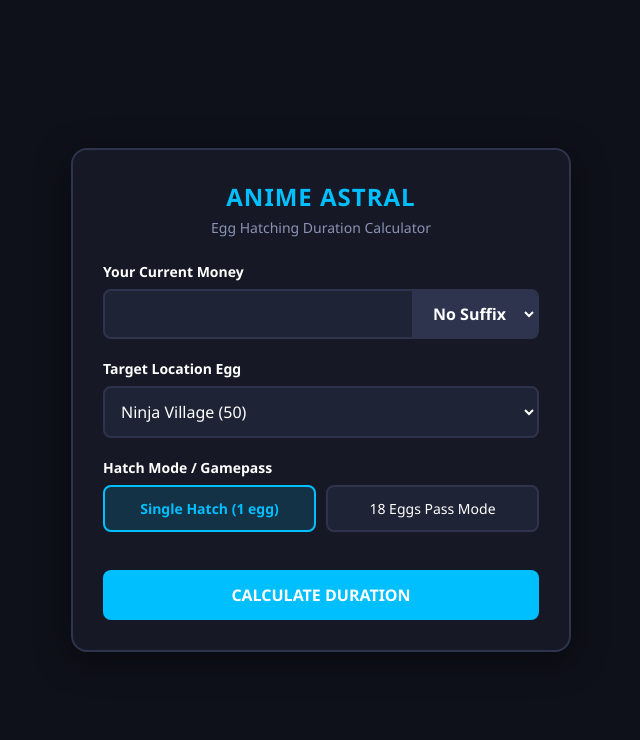
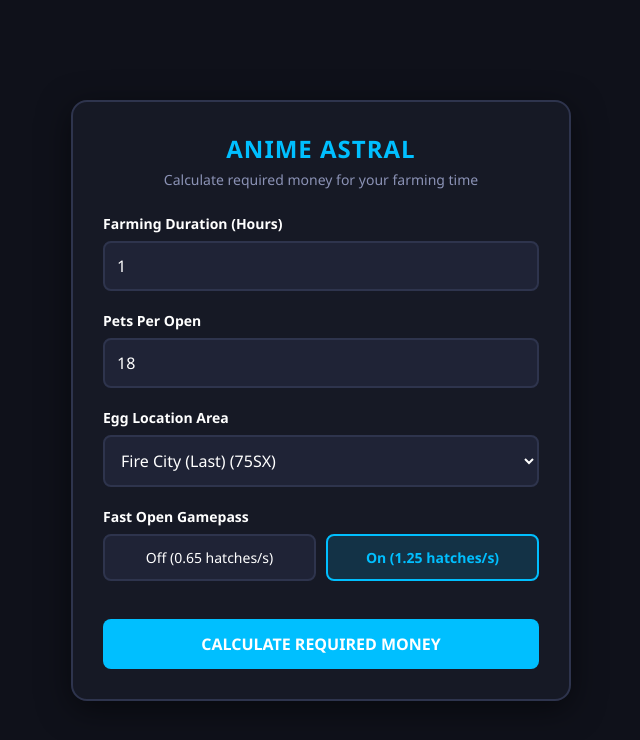
Before and after one commit to exitlaghekaban3-spec/egg_calculator, a Flask app: page / in a window 1280 px wide. Shown: the top 740 px of the page, without its empty margins (319-959 px from the left). Run offline with Flask 3, Linux system fonts and the light colour scheme.

Commit message:
Add files via upload

```diff
--- a/app.py
+++ b/app.py
@@ -3,7 +3,6 @@ from flask import Flask, render_template, request, redirect, url_for, session
 app = Flask(__name__)
 app.secret_key = 'anime-astral-egg-calculator-secret-key'
 
-# Extended suffixes to match your rank calculator
 SUFFIXES = {
     'K': 1_000,
     'M': 1_000_000,
@@ -19,7 +18,6 @@ def parse_game_number(val_str):
     if not val_str:
         return 0.0
     val_str = str(val_str).strip().upper().replace(',', '.')
-
     sorted_suffixes = sorted(SUFFIXES.items(), key=lambda x: len(x[0]), reverse=True)
     for suffix, multiplier in sorted_suffixes:
         if val_str.endswith(suffix):
@@ -43,7 +41,6 @@ def format_game_number(num):
             return f"{formatted}{suffix}"
     return f"{num:.2f}".rstrip('0').rstrip('.')
 
-# English locations setup
 LOCATIONS = {
     "Ninja Village": parse_game_number("50"),
     "Namek City": parse_game_number("3.5K"),
@@ -53,78 +50,59 @@ LOCATIONS = {
     "Slayer Village": parse_game_number("250B"),
     "Clover Island": parse_game_number("175T"),
     "Summer Art Online": parse_game_number("25QA"),
-    "Fire City": parse_game_number("75SX")
+    "Fire City (Last)": parse_game_number("75SX")
 }
 
-# Generate location list with prices for the select menu
 LOCATION_OPTIONS = [(loc, f"{loc} ({format_game_number(price)})") for loc, price in LOCATIONS.items()]
-
-def format_time(seconds):
-    if seconds <= 0:
-        return "0s"
-    minutes = seconds // 60
-    remaining_seconds = int(seconds % 60)
-    hours = minutes // 60
-    remaining_minutes = int(minutes % 60)
-    days = hours // 24
-    remaining_hours = int(hours % 24)
-
-    parts = []
-    if days > 0: parts.append(f"{int(days)}d")
-    if hours > 0: parts.append(f"{remaining_hours}h")
-    if minutes > 0: parts.append(f"{remaining_minutes}m")
-    if remaining_seconds > 0 or not parts: parts.append(f"{remaining_seconds}s")
-    return " ".join(parts)
 
 @app.route("/", methods=["GET", "POST"])
 def index():
     if request.method == "POST":
         selected_loc = request.form.get("location")
-        money_raw = request.form.get("money", "0").replace(',', '.')
-        selected_suffix = request.form.get("money_suffix", "")
-        hatch_mode = request.form.get("hatch_mode", "1") # 1 egg or 18 eggs
+        hours_raw = request.form.get("hours", "1").replace(',', '.')
+        pets_per_open_raw = request.form.get("pets_per_open", "1")
+        has_fast_open = request.form.get("fast_open") == "yes"
 
         try:
-            base_money = float(money_raw)
+            hours = float(hours_raw)
         except ValueError:
-            base_money = 0.0
+            hours = 1.0
 
-        money_suffix_value = SUFFIXES.get(selected_suffix, 1)
-        total_user_money = base_money * money_suffix_value
+        try:
+            pets_per_open = int(pets_per_open_raw)
+        except ValueError:
+            pets_per_open = 1
 
-        # Base price for 1 single egg opening
-        base_egg_cost = LOCATIONS.get(selected_loc, 0.0)
+        # Переводим часы в секунды
+        total_seconds = hours * 3600
 
-        if hatch_mode == "18":
-            # 18 eggs hatch mode uses 1 SX per 30 mins (1800s) on the last location (75SX base)
-            # This perfectly scales the speed across all locations
-            eggs_per_second = 1.0
-            cost_per_second = (base_egg_cost / 75.0) * (1_000_000_000_000_000_000_000 / 1800.0)
-        else:
-            # Standard single hatch mode (1 egg)
-            eggs_per_second = 1.0
-            cost_per_second = base_egg_cost * eggs_per_second
+        # Базовая цена одного яйца в выбранной локации
+        single_egg_cost = LOCATIONS.get(selected_loc, 0.0)
 
-        if cost_per_second > 0 and total_user_money > 0:
-            time_seconds = total_user_money / cost_per_second
-            time_formatted = format_time(time_seconds)
-            total_eggs_can_hatch = int(time_seconds * eggs_per_second * (18 if hatch_mode == "18" else 1))
-        else:
-            time_formatted = "0s (No money or cost)"
-            total_eggs_can_hatch = 0
+        # Скорость открытий в секунду (Базовая vs Геймпас Fast Open)
+        hatches_per_second = 1.25 if has_fast_open else 0.65
+
+        # Считаем полную стоимость за одну секунду фарма
+        cost_per_second = single_egg_cost * pets_per_open * hatches_per_second
+
+        # Итоговый нужный бюджет
+        required_money = cost_per_second * total_seconds
+        total_eggs_to_open = int(hatches_per_second * pets_per_open * total_seconds)
 
         session["egg_calc_data"] = {
             "result": {
                 "location": selected_loc,
-                "money_spent": format_game_number(total_user_money),
-                "time_duration": time_formatted,
-                "total_eggs": f"{total_eggs_can_hatch:,}"
+                "hours": hours,
+                "pets_per_open": pets_per_open,
+                "fast_open": "Enabled" if has_fast_open else "Disabled",
+                "total_eggs": f"{total_eggs_to_open:,}",
+                "required_money": format_game_number(required_money)
             },
             "inputs": {
-                "money": money_raw,
-                "money_suffix": selected_suffix,
+                "hours": hours_raw,
+                "pets_per_open": pets_per_open_raw,
                 "location": selected_loc,
-                "hatch_mode": hatch_mode
+                "fast_open": "yes" if has_fast_open else "no"
             }
         }
         return redirect(url_for("index"))
@@ -132,10 +110,10 @@ def index():
     data = session.pop("egg_calc_data", None)
     result = data.get("result") if data else None
     inputs = data.get("inputs") if data else {
-        "money": "", "money_suffix": "", "location": "Fire City (Last)", "hatch_mode": "1"
+        "hours": "1", "pets_per_open": "18", "location": "Fire City (Last)", "fast_open": "yes"
     }
 
-    return render_template("index.html", suffixes=SUFFIXES.keys(), locations_options=LOCATION_OPTIONS, result=result, inputs=inputs)
+    return render_template("index.html", locations_options=LOCATION_OPTIONS, result=result, inputs=inputs)
 
 if __name__ == "__main__":
     app.run(debug=True)
--- a/templates/index.html
+++ b/templates/index.html
@@ -4,7 +4,7 @@
 <head>
     <meta charset="UTF-8">
     <meta name="viewport" content="width=device-width, initial-scale=1.0">
-    <title>Anime Astral - Egg Time Calculator</title>
+    <title>Anime Astral - Egg Budget Calculator</title>
     <style>
         :root {
             --bg-color: #0f111a;
@@ -74,38 +74,20 @@
             font-size: 14px;
         }
 
-        .input-with-suffix {
-            display: flex;
+        .standard-input {
+            width: 100%;
+            background-color: var(--input-bg);
             border: 2px solid var(--border-color);
             border-radius: 8px;
-            overflow: hidden;
-            background-color: var(--input-bg);
-        }
-
-        .input-with-suffix input {
-            flex: 1;
-            background: transparent;
-            border: none;
             padding: 12px;
             color: var(--text-color);
             font-size: 16px;
             outline: none;
         }
 
-        .input-with-suffix select {
-            background-color: var(--border-color);
-            border: none;
-            color: var(--text-color);
-            padding: 0 15px;
-            font-size: 16px;
-            font-weight: bold;
-            cursor: pointer;
-            outline: none;
-            border-left: 2px solid var(--border-color);
-        }
-
-        .input-with-suffix select:hover {
-            background-color: #3b4261;
+        .standard-input:focus,
+        .standard-select:focus {
+            border-color: var(--accent-color);
         }
 
         .standard-select {
@@ -205,7 +187,7 @@
 
         .result-value.highlight {
             color: #00ff66;
-            font-size: 16px;
+            font-size: 18px;
         }
     </style>
 </head>
@@ -215,26 +197,24 @@
     <div class="calculator-card">
         <div class="header">
             <h1>Anime Astral</h1>
-            <p>Egg Hatching Duration Calculator</p>
+            <p>Calculate required money for your farming time</p>
         </div>
 
         <form action="/" method="POST">
             <div class="form-group">
-                <label for="money">Your Current Money</label>
-                <div class="input-with-suffix">
-                    <input type="number" step="any" name="money" id="money" value="{{ inputs.money }}" required>
-                    <select name="money_suffix">
-                        <option value="" {% if inputs.money_suffix=="" %}selected{% endif %}>No Suffix</option>
-                        {% for suffix in suffixes %}
-                        <option value="{{ suffix }}" {% if inputs.money_suffix==suffix %}selected{% endif %}>{{ suffix
-                            }}</option>
-                        {% endfor %}
-                    </select>
-                </div>
+                <label for="hours">Farming Duration (Hours)</label>
+                <input type="number" step="any" name="hours" id="hours" class="standard-input"
+                    value="{{ inputs.hours }}" required>
             </div>
 
             <div class="form-group">
-                <label for="location">Target Location Egg</label>
+                <label for="pets_per_open">Pets Per Open</label>
+                <input type="number" name="pets_per_open" id="pets_per_open" class="standard-input"
+                    value="{{ inputs.pets_per_open }}" required>
+            </div>
+
+            <div class="form-group">
+                <label for="location">Egg Location Area</label>
                 <select name="location" id="location" class="standard-select">
                     {% for val, label in locations_options %}
                     <option value="{{ val }}" {% if inputs.location==val %}selected{% endif %}>{{ label }}</option>
@@ -243,40 +223,48 @@
             </div>
 
             <div class="form-group">
-                <label>Hatch Mode / Gamepass</label>
+                <label>Fast Open Gamepass</label>
                 <div class="gamepass-options">
-                    <input type="radio" name="hatch_mode" id="hm_1" value="1" {% if inputs.hatch_mode=="1" %}checked{%
+                    <input type="radio" name="fast_open" id="fo_no" value="no" {% if inputs.fast_open=="no" %}checked{%
                         endif %}>
-                    <label for="hm_1">Single Hatch (1 egg)</label>
+                    <label for="fo_no">Off (0.65 hatches/s)</label>
 
-                    <input type="radio" name="hatch_mode" id="hm_18" value="18" {% if inputs.hatch_mode=="18"
+                    <input type="radio" name="fast_open" id="fo_yes" value="yes" {% if inputs.fast_open=="yes"
                         %}checked{% endif %}>
-                    <label for="hm_18">18 Eggs Pass Mode</label>
+                    <label for="fo_yes">On (1.25 hatches/s)</label>
                 </div>
             </div>
 
-            <button type="submit" class="btn-calculate">Calculate Duration</button>
+            <button type="submit" class="btn-calculate">Calculate Required Money</button>
         </form>
 
         {% if result %}
         <div class="result-box">
-            <h3>Hatch Forecast</h3>
+            <h3>Required Budget Forecast</h3>
             <div class="result-row">
                 <span>Selected Area:</span>
                 <span class="result-value">{{ result.location }}</span>
             </div>
             <div class="result-row">
-                <span>Total Budget:</span>
-                <span class="result-value">{{ result.money_spent }}</span>
+                <span>Farming Time:</span>
+                <span class="result-value">{{ result.hours }} hours</span>
             </div>
             <div class="result-row">
-                <span>Total Eggs Hatched:</span>
+                <span>Pets Per Click:</span>
+                <span class="result-value">{{ result.pets_per_open }} pets</span>
+            </div>
+            <div class="result-row">
+                <span>Fast Open Pass:</span>
+                <span class="result-value">{{ result.fast_open }}</span>
+            </div>
+            <div class="result-row">
+                <span>Total Eggs To Open:</span>
                 <span class="result-value">{{ result.total_eggs }}</span>
             </div>
             <div class="result-row"
                 style="margin-top: 12px; border-top: 1px solid var(--accent-color); padding-top: 10px;">
-                <span style="font-weight: bold; color: var(--accent-color);">Time Until Out of Money:</span>
-                <span class="result-value highlight">{{ result.time_duration }}</span>
+                <span style="font-weight: bold; color: var(--accent-color);">Money Needed:</span>
+                <span class="result-value highlight">{{ result.required_money }}</span>
             </div>
         </div>
         {% endif %}
```
